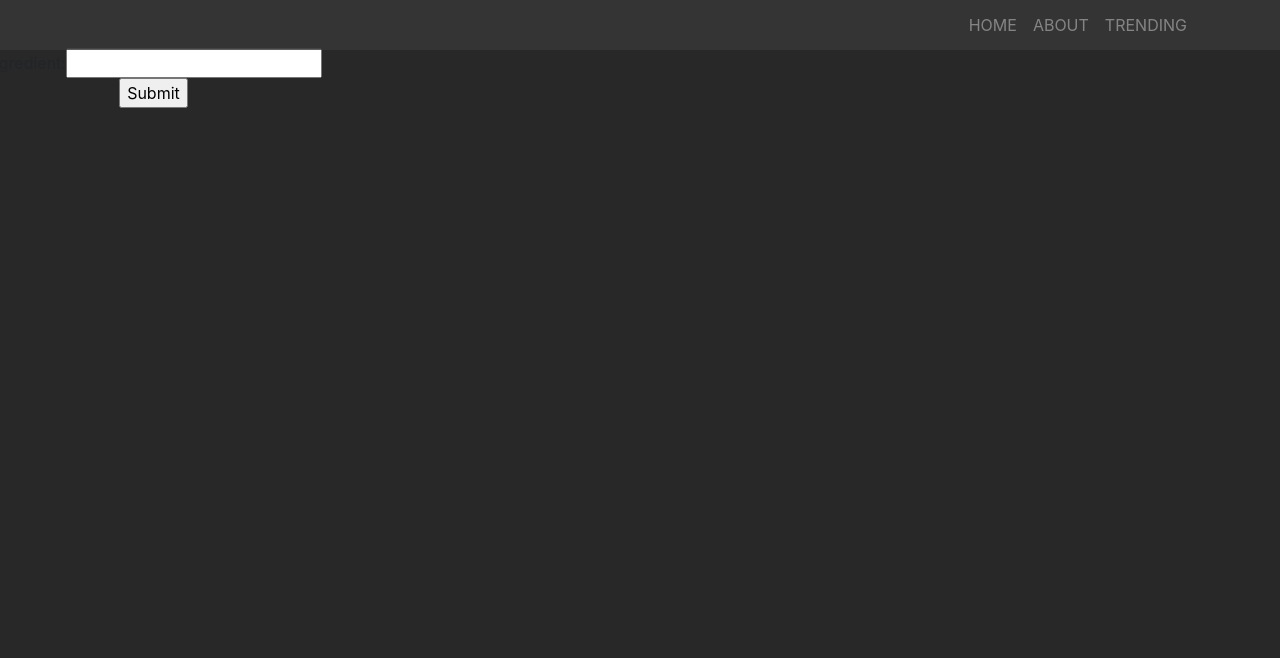
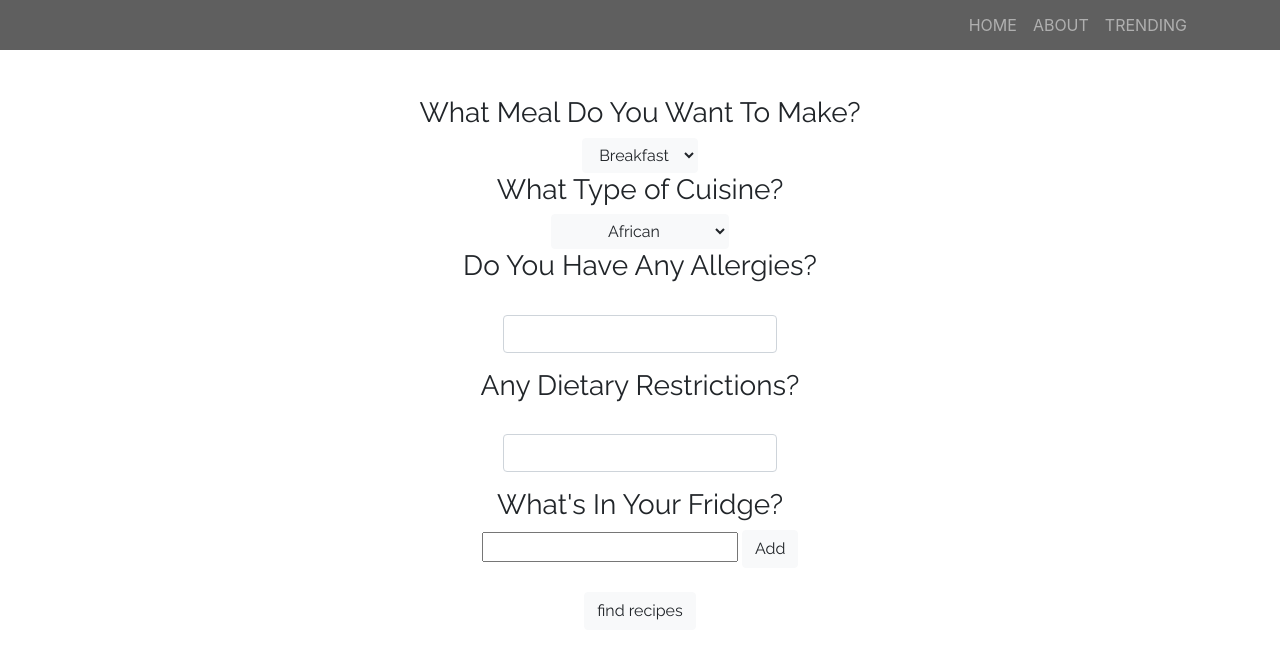
Before and after one commit to naaltman/fridgeraider, a plain HTML site: page html/recipeselect.html in a window 1280 px wide. Drawn offline with nearby package versions, Linux system fonts and the light colour scheme; a web font is replaced by a local one.

Commit message:
working basic recipe selector

```diff
--- a/css/recipeselect.css
+++ b/css/recipeselect.css
@@ -1,13 +1,22 @@
 body, html{
   width:100%;
   text-align: center;
-  /* background-image: url("../img/appleOrchard.jpg"); */
-  background-color: #282828;
-  /* background-repeat: no-repeat;
-  background-attachment: fixed;
-  background-size: cover; */
+  background-color: #fff;
 }
 
 .enterinfo{
   text-align: center;
 }
+
+.del-btn{
+  color: #ff8080;
+  margin-left: 5px;
+}
+
+h3{
+  font-family: 'Raleway', sans-serif;
+}
+
+.drpdwn{
+  font-family: 'Raleway', sans-serif;
+}
--- a/html/recipeselect.html
+++ b/html/recipeselect.html
@@ -5,29 +5,34 @@
   <link href="../css/main.css" rel="stylesheet">
   <link href="../css/recipeselect.css" rel="stylesheet">
   <link rel="shortcut icon" href="../img/refrigerator.png"/>
-  <link href="https://fonts.googleapis.com/css?family=Playfair+Display:400,700i,900" rel="stylesheet">
+  <link href="https://fonts.googleapis.com/css?family=Playfair+Display:400,700i,900|Raleway:300,400" rel="stylesheet">
+
   <title> Fridge Raider </title>
 </head>
 <body>
   <!-- Navigation -->
   <section>
-    <nav class="navbar nav-class navbar-expand-lg navbar-dark fixed-top" id="mainNav">
+    <nav class="navbar nav-class navbar-expand-lg navbar-dark fixed-top"
+      id="mainNav">
       <div class="container">
-        <!-- <a class="navbar-brand js-scroll-trigger" href="#page-top">Home</a> -->
-        <button class="navbar-toggler navbar-toggler-right" type="button" data-toggle="collapse" data-target="#navbarResponsive" aria-controls="navbarResponsive" aria-expanded="false" aria-label="Toggle navigation">
-          Menu
-          <i class="fa fa-bars"></i>
+        <button class="navbar-toggler navbar-toggler-right" type="button"
+          data-toggle="collapse" data-target="#navbarResponsive"
+          aria-controls="navbarResponsive" aria-expanded="false"
+          aria-label="Toggle navigation">Menu<i class="fa fa-bars"></i>
         </button>
         <div class="collapse navbar-collapse" id="navbarResponsive">
           <ul class="navbar-nav text-uppercase ml-auto">
             <li class="nav-item">
-              <a class="nav-link js-scroll-trigger" href="../index.html">Home</a>
+              <a class="nav-link js-scroll-trigger"
+              href="../index.html">Home</a>
             </li>
             <li class="nav-item">
-              <a class="nav-link js-scroll-trigger" href="about.html">About</a>
+              <a class="nav-link js-scroll-trigger"
+              href="about.html">About</a>
             </li>
             <li class="nav-item">
-              <a class="nav-link js-scroll-trigger" href="trending.html">Trending</a>
+              <a class="nav-link js-scroll-trigger"
+              href="trending.html">Trending</a>
             </li>
           </ul>
         </div>
@@ -38,18 +43,94 @@
   <div>
     <br></br>
   </div>
+  <br> <br>
+  <section class="enterinfo row">
+    <div class="mx-auto col-6">
 
-  <section class="enterinfo row">
-    <form action="../js/recipeselect.js/loadAjax()" autocomplete="on">
-      Ingredient:<input type="text" class="ingredient"><br>
-      <input type="submit">
-    </form>
+    <!-- options include:
+     main course, side dish, dessert, appetizer, salad,
+     bread, breakfast, soup, beverage, sauce, or drink. -->
+    <h3> What Meal Do You Want To Make? </h3>
+    <div class="dropdown">
+    <select class="btn btn-light dropdown-toggle drpdwn" id="meal_type">
+      Select Meal Type
+      <option value="brek">Breakfast</option>
+      <option value="main">Lunch</option>
+      <option value="main">Dinner</option>
+      <option value="dessert">Dessert</option>
+    </select>
+    </div>
+
+    <h3>What Type of Cuisine?</h3>
+    <div class="dropdown">
+    <select class="btn btn-light dropdown-toggle drpdwn"
+    id="cuisine">Select Cuisine
+      <option>African</option>
+      <option>American</option>
+      <option>British</option>
+      <option>Cajun</option>
+      <option>Caribbean</option>
+      <option>Chinese</option>
+      <option>Eastern European</option>
+      <option>French</option>
+      <option>German</option>
+      <option>Greek</option>
+      <option>Indian</option>
+      <option>Irish</option>
+      <option>Italian</option>
+      <option>Japanese</option>
+      <option>Jewish</option>
+      <option>Korean</option>
+      <option>Latin American</option>
+      <option>Mexican</option>
+      <option>Middle Eastern</option>
+      <option>Nordic</option>
+      <option>Southern</option>
+      <option>Spanish</option>
+      <option>Thai</option>
+      <option>Vietnamese</option>
+  </select>
+  </div>
+
+  <h3> Do You Have Any Allergies? </h3>
+  <div class="form-group row">
+    <div class="mx-auto">
+    <div class="col-xs-4">
+    <label for="usr"></label>
+    <input type="text" class="form-control col-xs-2" id="allergies">
+  </div> </div>
+</div>
+
+<!-- options include:
+pescetarian, lacto vegetarian, ovo vegetarian, vegan,
+paleo, primal, and vegetarian. -->
+  <h3> Any Dietary Restrictions? </h3>
+  <div class="form-group row">
+    <div class="mx-auto">
+      <div class="col-xs-4">
+    <label for="usr"></label>
+    <input type="text" class="form-control" id="diet">
+  </div></div></div>
+
+  <h3> What's In Your Fridge? </h3>
+  <div>
+    <input type="text" name="item" id="itemList">
+    <button id="addItems" type="submit" class="btn btn-light drpdwn"
+      onclick=saveItems()>
+      Add</button>
+  </div>
+  <br>
+  <button id="findRecipe" class="btn btn-light drpdwn"
+  onclick="loadAjax()">find recipes</button>
+
+  </div>
+
+
   </section>
 
-  <div>
-    <br></br>
-    <br></br>
-  </div>
+  <script src="https://code.jquery.com/jquery-3.3.1.slim.min.js" integrity="sha384-q8i/X+965DzO0rT7abK41JStQIAqVgRVzpbzo5smXKp4YfRvH+8abtTE1Pi6jizo" crossorigin="anonymous"></script>
+  <script src="https://cdnjs.cloudflare.com/ajax/libs/popper.js/1.14.0/umd/popper.min.js" integrity="sha384-cs/chFZiN24E4KMATLdqdvsezGxaGsi4hLGOzlXwp5UZB1LY//20VyM2taTB4QvJ" crossorigin="anonymous"></script>
+  <script src="https://stackpath.bootstrapcdn.com/bootstrap/4.1.0/js/bootstrap.min.js" integrity="sha384-uefMccjFJAIv6A+rW+L4AHf99KvxDjWSu1z9VI8SKNVmz4sk7buKt/6v9KI65qnm" crossorigin="anonymous"></script>
 
   <script src="../js/recipeselect.js"></script>
   </body>
--- a/js/recipeselect.js
+++ b/js/recipeselect.js
@@ -1,46 +1,87 @@
+const APIKEY = "kUvc4U4wx8mshla6aUVHG3KdK5oIp1ZyIDsjsn2PGSErYa4kl1"
+const PROJECTNAME = "FridgeRaider"
+var url = "https://spoonacular-recipe-food-nutrition-v1.p.mashape.com/recipes/searchComplex?addRecipeInformation=true"
+var ingredients = [];
+var allergies;
+var restrict;
+var cuisine;
+var mealType;
+var hasAllergies = true;
+var onDiet = true;
+var negate = ['none', 'no', 'not', 'no allergies', 'no diet'];
 function loadAjax(){
-  var textURL = "https://spoonacular-recipe-food-nutrition-v1.p.mashape.com/recipes/queries/analyze";
-  var myIngredient = document.getElementById("ingredient").value;
+  getCuisine()
+  getAllergies()
+  getDiet()
+  getMealType()
 
-  const APIKEY = "kUvc4U4wx8mshla6aUVHG3KdK5oIp1ZyIDsjsn2PGSErYa4kl1"
-  const PROJECTNAME = "FridgeRaider"
-  const RapidAPI = new require('rapidapi-connect');
-  const rapid = new RapidAPI(PROJECTNAME, APIKEY);
+  url += "&cuisine=" + cuisine
+  if(onDiet){
+    url += "&diet=" + restrict
+  }
 
+  // create url formatting with ingredients
+  url += "&fillIngredients=false&includeIngredients="
+  var i;
+  url += ingredients[0]
+  for(i =1; i< ingredients.length; i++){
+    url += "%2C+" + ingredients[i]
+  }
 
-  // These code snippets use an open-source library. http://unirest.io/nodejs
-fetch(textURL, {
-  .header("X-Mashape-Key", "kUvc4U4wx8mshla6aUVHG3KdK5oIp1ZyIDsjsn2PGSErYa4kl1")
-  .header("Accept", "application/json")
-})
-  console.log(result.status, result.headers, result.body);
-});
+  if(hasAllergies){
+    url += "&intolerances=" + allergies
+  }
+  url += "&limitLicense=false&number=5&offset=500&type=" + mealType
 
+  console.log("url " + url)
+  fetch(url,
+    {headers:
+      {"X-Mashape-Key": APIKEY,
+      "Accept": "application/json"}}
+    )
+    .then(rsp => rsp.json())
+    .then(rsp => console.log(rsp))
+}
 
+function saveItems(){
+  var i;
+  var input = document.getElementById("itemList").value.split(", ")
+  for(i = 0; i < input.length; i++){
+    ingredients.push(input[i])
+  }
+  console.log("ingredients: "+ ingredients)
+}
 
+function getCuisine(){
+  cuisine = document.getElementById("cuisine").value
+  console.log("cuisine " + cuisine)
 
-//
-//   console.log("making fetch to", autoCompTextURL)
-//   console.log("Got incredient as", myIngredient)
-//   fetch(autoCompTextURL, {
-//     body: "ingredientList="+myIngredient+"&servings=2",
-//     headers: {
-//       Accept: "application/json",
-//       "Content-Type": "application/x-www-form-urlencoded",
-//       "X-Mashape-Key": "kUvc4U4wx8mshla6aUVHG3KdK5oIp1ZyIDsjsn2PGSErYa4kl1"
-//     },
-//     method: "POST"
-//   })
-//   .then(resp=>{
-//   resp.json()
-//     .then(json => {
-//       console.log(json)
-//       document.getElementByID('new_ingredient')
-//         .src=json.message
-//         console.log(document.getElementById('new_ingredient'))
-//     })
-//     .catch()
-//   })
-// .catch(error => console.log("ERROR" + error))
-// }
-// document.addEventListener("DOMContentLoaded", loadAjax)
+}
+
+function getDiet(){
+  restrict = document.getElementById("diet").value
+  if(negate.includes(restrict)){
+    onDiet = false
+  }
+  console.log("diet " + restrict)
+}
+
+function getAllergies(){
+  allergies = document.getElementById("allergies").value
+  if(negate.includes(allergies)){
+    hasAllergies = false
+  }
+  console.log("allergies " + allergies)
+}
+
+function getMealType(){
+  type = document.getElementById("meal_type").value
+  if(type == "brek"){
+    mealType = "breakfast"
+  } else if(type == "main"){
+    mealType = "main+course"
+  } else if(type == "dessert"){
+    mealType = "dessert"
+  }
+  console.log("meal type " + mealType)
+}
```
